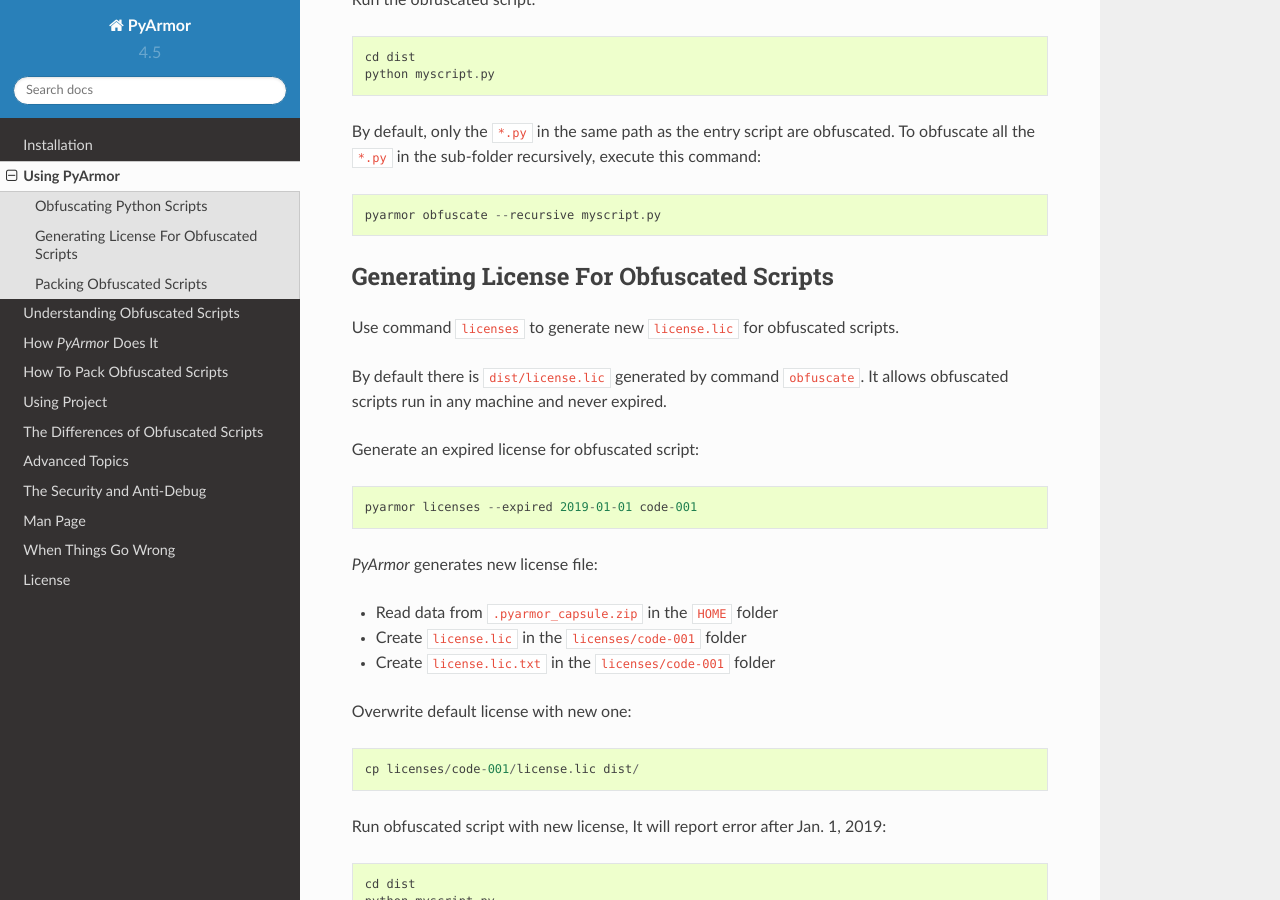
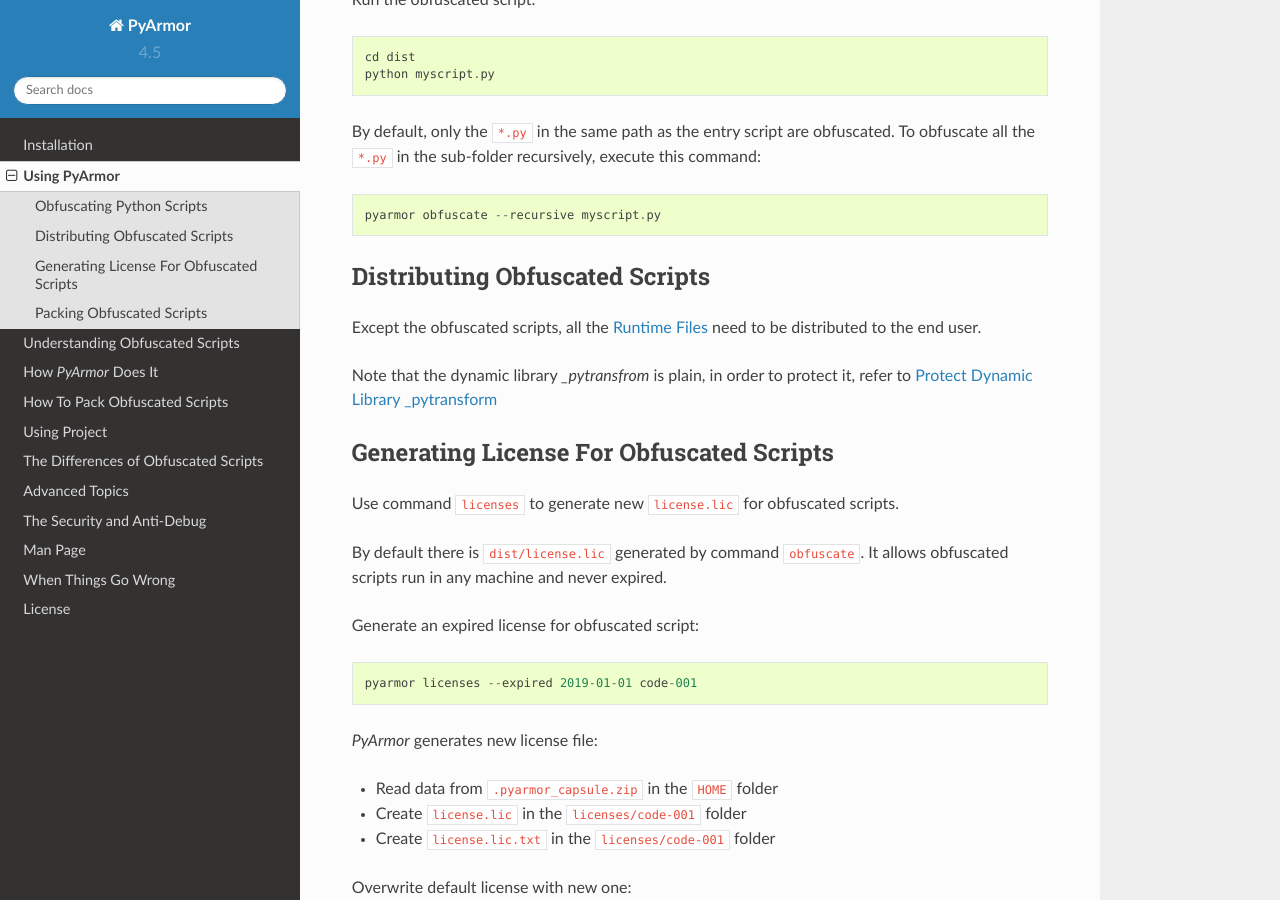
Before and after one commit to dashingsoft/pyarmor, a Sphinx documentation site: the page built from docs/usage.rst, in a window 1280 px wide and 900 px high, scrolled down 1278 px. Built offline with Sphinx 7.4.7 and the Read the Docs theme 2.0.0, drawn with Linux system fonts in a browser that asks for light colours.

Commit message:
Add section distributing

```diff
--- a/docs/security.rst
+++ b/docs/security.rst
@@ -17,6 +17,8 @@
 restored only as it's called and will be obfuscated as soon as code
 object completed execution. So even trace code in any ``c`` debugger,
 only a piece of code object could be got one time.
+
+.. _protect dynamic library _pytransform:
 
 Protect Dynamic Library `_pytransform`
 --------------------------------------
--- a/docs/understand-obfuscated-scripts.rst
+++ b/docs/understand-obfuscated-scripts.rst
@@ -61,8 +61,8 @@
 Except obfuscated scripts, all the other files are called `Runtime Files`:
 
 * `pytransform.py`, a normal python module
-* `_pytransform`, a dynamic library implements core functions
-* 4 data files
+* `_pytransform.so`, or `_pytransform.dll`, or `_pytransform.dylib` a dynamic library implements core functions
+* `pyshield.key`, `pyshield.lic`, `product.key`, `license.lic`, data files
 
 All of them are required to run obfuscated scripts.
 
--- a/docs/usage.rst
+++ b/docs/usage.rst
@@ -64,6 +64,15 @@
 recursively, execute this command::
 
     pyarmor obfuscate --recursive myscript.py
+
+Distributing Obfuscated Scripts
+-------------------------------
+
+Except the obfuscated scripts, all the :ref:`runtime files` need to be
+distributed to the end user.
+
+Note that the dynamic library `_pytransfrom` is plain, in order to
+protect it, refer to :ref:`Protect Dynamic Library _pytransform`
 
 Generating License For Obfuscated Scripts
 -----------------------------------------
```
